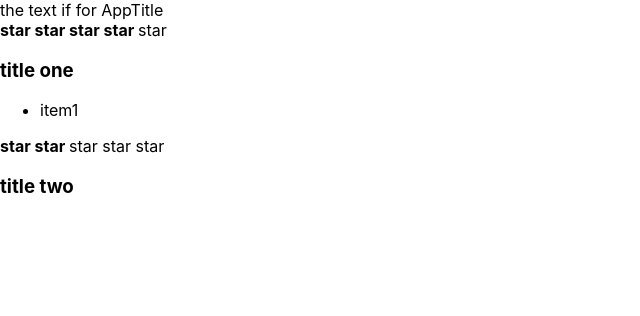
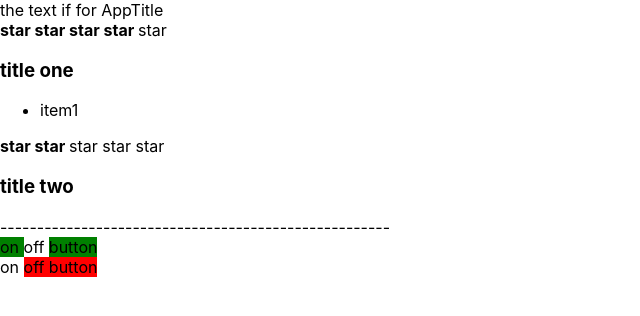
Before and after one commit to Botabay/intro_01, a React (Create React App) app: page / in a window 1280 px wide. Shown: the top 316 px of the page, without its empty margins (0-640 px from the left). Built offline with nearby package versions, Linux system fonts and the light colour scheme.

Commit message:
done lesson_05 of "react kabzda"

```diff
--- a/src/App.tsx
+++ b/src/App.tsx
@@ -1,17 +1,19 @@
-import {Rating} from "./components/Rating/Rating";
-import {Accordion} from "./components/Accordion/Accordion";
-import {AppTitle} from "./components/AppTitle/AppTitle";
+import { Rating } from "./components/Rating/Rating";
+import { Accordion } from "./components/Accordion/Accordion";
+import { AppTitle } from "./components/AppTitle/AppTitle";
+import {OnOffComponent} from './components/OnOffComponent/OnOffComponent'
 
-function App() {
+export const App = () => {
     return (
         <div className="App">
-            <AppTitle text='the text if for AppTitle'/>
-            <Rating starCount={4}/>
-            <Accordion title='title one' itemsCount={1} collapsed={false}/>
-            <Rating starCount={2}/>
-            <Accordion title='title two' itemsCount={3} collapsed={true}/>
+            <AppTitle text='the text if for AppTitle' />
+            <Rating starCount={4} />
+            <Accordion title='title one' itemsCount={1} collapsed={false} />
+            <Rating starCount={2} />
+            <Accordion title='title two' itemsCount={3} collapsed={true} />
+            <div>-----------------------------------------------------</div>
+            <OnOffComponent turnedOn={true}/>
+            <OnOffComponent turnedOn={false}/>
         </div>
-    ) ;
+    );
 }
-
-export default App;
--- /dev/null
+++ b/src/components/OnOffComponent/Button.tsx
@@ -0,0 +1,6 @@
+type PropsType={
+    className:string
+}
+export const Button=({className,...restProps}:PropsType)=>{
+        return (<span className={className}> button </span>);
+}
--- /dev/null
+++ b/src/components/OnOffComponent/Field.tsx
@@ -0,0 +1,7 @@
+type PropsType={
+    text:string
+    className?:string
+}
+export const Field=({text,className,...restProps}:PropsType)=>{
+        return (<span className={className}> {text} </span>)
+}
--- /dev/null
+++ b/src/components/OnOffComponent/OnOffComponent.module.css
@@ -0,0 +1,11 @@
+.green{
+    background-color: green;
+}
+
+.red{
+    background-color: red;
+}
+
+/* span{
+    margin: 20px;
+} */
--- /dev/null
+++ b/src/components/OnOffComponent/OnOffComponent.tsx
@@ -0,0 +1,41 @@
+import {Button} from './Button';
+import {Field} from './Field';
+import s from './OnOffComponent.module.css'
+
+type PropsType={
+    turnedOn:boolean
+}
+export const OnOffComponent=({turnedOn,...restProps}:PropsType)=>{
+
+        return (
+            <div>
+                {turnedOn && <Field text={'on'} className={s.green}/>}
+                {turnedOn && <Field text={'off'} />}
+                {turnedOn && <Button className={s.green}/>}
+                {!turnedOn && <Field text={'on'} />}
+                {!turnedOn && <Field text={'off'} className={s.red}/>}
+                {!turnedOn && <Button className={s.red}/>}
+            </div>
+        )
+
+}
+
+// export const OnOffComponent=({turnedOn,...restProps}:PropsType)=>{
+//     if(turnedOn) {
+//         return (
+//             <div>
+//                 <Field text={'on'} className={s.green}/>
+//                 <Field text={'off'}/>
+//                 <Button className={s.green}/>
+//             </div>
+//         )
+//     } else {
+//         return (
+//             <div>
+//                <Field text={'on'} />
+//                <Field text={'off'} className={s.red}/>
+//                <Button className={s.red}/>
+//             </div>
+//         )
+//     }
+// }
--- a/src/index.tsx
+++ b/src/index.tsx
@@ -1,7 +1,7 @@
 import React from 'react';
 import ReactDOM from 'react-dom/client';
 import './index.css';
-import App from './App';
+import {App} from './App';
 import reportWebVitals from './reportWebVitals';
 
 const root = ReactDOM.createRoot(
```
Also changed, not shown: 1 other file (tests, documents, lock files or other folders).
